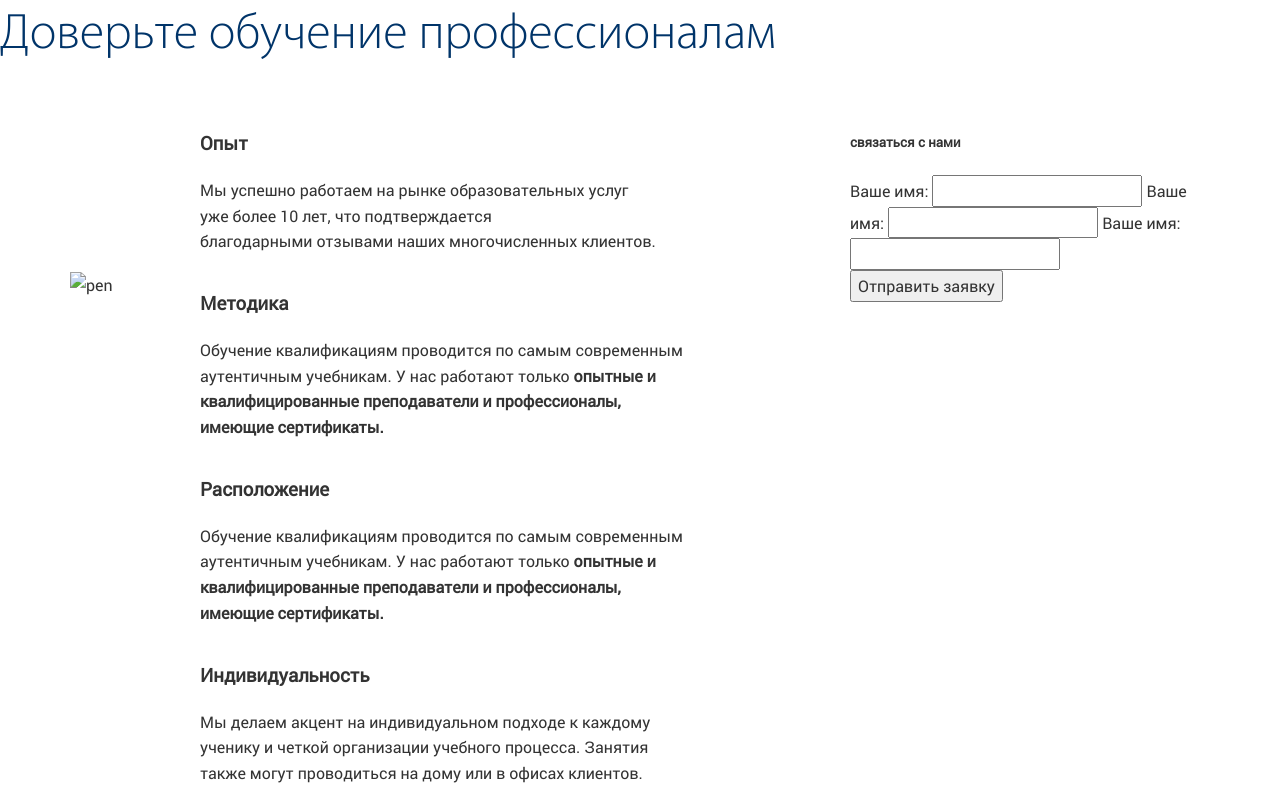
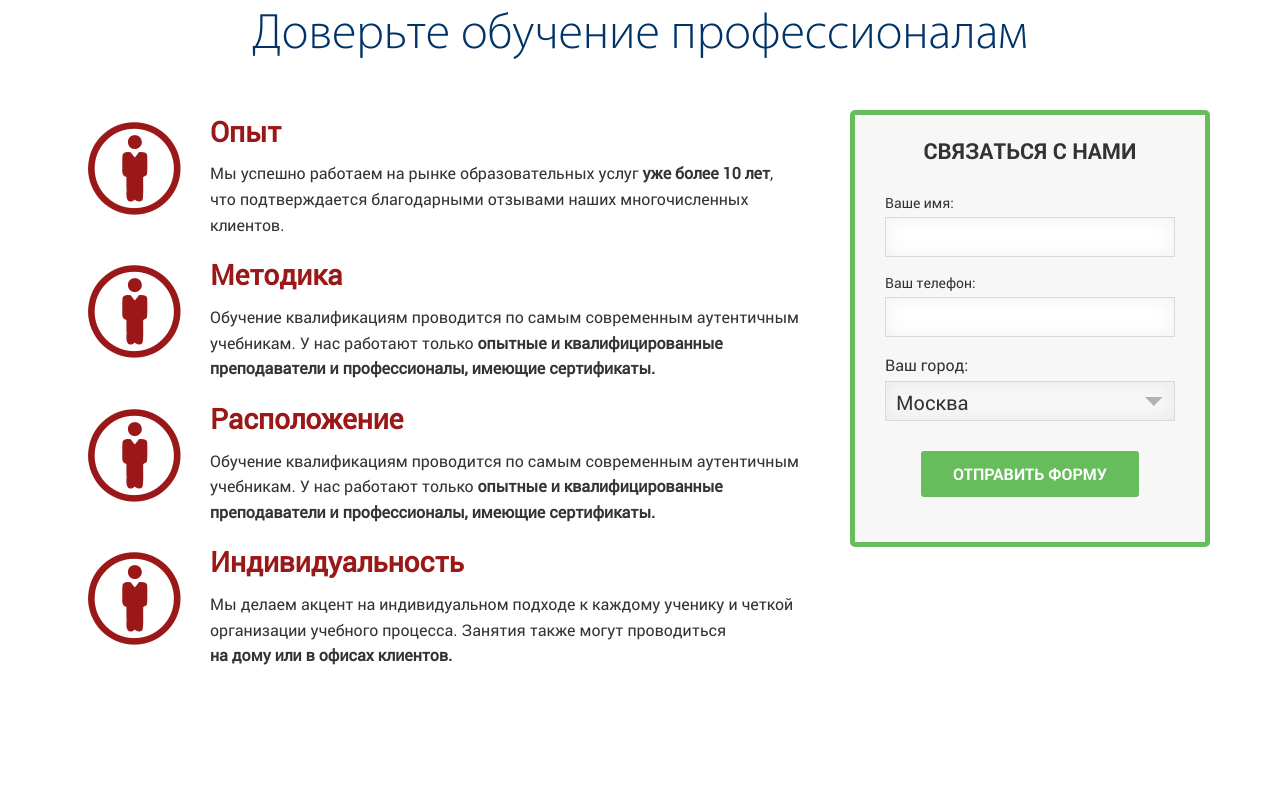
Before and after one commit to A1daris/proCourse, a plain HTML site: page index.html in a window 1280 px wide. Shown: the part 980-1784 px from the top of the page. Drawn offline with nearby package versions, Linux system fonts and the light colour scheme; files whose address does not match are found by name.

Commit message:
section 'profy', desctop and mobile

```diff
--- a/css/media.css
+++ b/css/media.css
@@ -14,7 +14,9 @@
 
 /* Medium Devices, Desktops */
 @media only screen and (max-width : 992px) {
-
+form {
+	margin-top: 55px;
+}
 
 }
 
@@ -49,7 +51,13 @@
 	text-align: center;
 	padding-top: 20px;
 }
-
+.profy_item {
+	width: 100%;
+	text-align: center;
+}
+.prof h2 {
+	font-size: 30px;
+}
 }
 
 /* Custom, iPhone Retina */
--- a/css/sass/main.sass
+++ b/css/sass/main.sass
@@ -5,7 +5,10 @@ $green-color: #67bc5c
 
 .clearfix
 	clear: both
-
+body input:focus:required:invalid,
+body textarea:focus:required:invalid
+	color: red
+	box-shadow: $red-color 0 0 0 2px
 body
 	font-family: "RobotoRegular"
 	color: $text-color
@@ -15,6 +18,7 @@ body
 	position: relative
 	line-height: 1.6
 	-webkit-font-smoothing: antialised
+
 h1
 	margin-top: 70px
 	margin-bottom: 24px
@@ -28,6 +32,7 @@ section
 		h2, h3, p
 			color:#fff
 	h2
+		text-align: center
 		color: $blue-color
 		font-size: 50px
 		line-height: 56px
@@ -115,6 +120,8 @@ h2
 	font-family: "RobotoBold", sans-serif
 .btn_red
 	background-color: #9B1818
+.btn_green
+	background-color: $green_color
 .btn_wrap
 	text-align: right
 .tab_item .button
@@ -200,3 +207,57 @@ h2
 			i
 				position: relative
 				top: 3px
+.profy_img
+	i
+		font-size: 100px
+		line-height: 110px
+		color: $red-color
+.profy_text
+	h3
+		font-size: 28px
+		color: $red-color
+		margin:	0
+	p
+		margin-top: 6px
+form
+	background-color: #f7f7f7
+	padding: 25px 30px
+	border: $green-color 5px solid
+	border-radius: 5px
+	h2
+		text-transform: uppercase
+		margin-top: 0
+		font-family: "RobotoBold", sans-serif
+		font-size: 22px
+		color: $text-color
+		line-height: 22px
+		margin-bottom: 30px
+	label
+		display: block
+		margin-bottom: 5px
+		font-size: 14px
+		margin-bottom: 15px
+	input,
+	select
+		display: inline-block
+		line-height: 40px
+		height: 40px
+		border: 1px solid #D9d9d9
+		box-shadow: 0 0 20px rgba(0,0,0, .06) inset
+		width: 100%
+		display: block
+		text-indent: 10px
+		font-size: 20px
+		margin-top: 3px
+		&:focus
+			box-shadow: $green-color 0 0 0 2px
+			border-radius: 2px
+			border-color: $green-color
+	select
+		background: url(../img/select.svg) no-repeat right -15px center
+		appearance: none
+	button
+	 border: 0
+	.button_wrap
+		text-align: center
+		margin: 30px 0 20px
--- a/index.html
+++ b/index.html
@@ -110,64 +110,71 @@
 		</div>
 	</div>
 </section>
-
-
-
-
-<section>
-	<h2>Доверьте обучение профессионалам</h2>
+<section class="prof">
 	<div class="container">
 		<div class="row">
+			<h2>Доверьте обучение профессионалам</h2>
 			<div class="col-md-8">
-				<div class="pref_wrap">
-					<div class="row">
-						<div class="pref_item">
-							<div class="col-md-2"><div class="item_img_wrap"><img src="img/pen.png" alt="pen"></div></div>
-							<div class="col-md-8"><div class="item_content"><h3>Опыт</h3>
-							<p>Мы успешно работаем на рынке образовательных услуг уже более 10 лет, что подтверждается благодарными отзывами наших многочисленных клиентов.</strong></p></div></div>
+				<div class="row">
+					<div class="profy_item сol-md-12 col-sm-12 col-xs-6">
+						<div class="col-md-2 col-sm-3 profy_img">
+							<i class="my my_f"></i>
+						</div>
+						<div class="col-md-10 col-sm-9 profy_text"><h3>Опыт</h3>
+								<p>Мы успешно работаем на рынке образовательных услуг <strong>уже более 10 лет</strong>, что подтверждается благодарными отзывами наших многочисленных клиентов.</p>
 						</div>
 					</div>
-					<div class="row">
-					<div class="pref_item">
-						<div class="col-md-2"><div class="item_img_wrap"><img src="img/.png" alt="pen"></div></div>
-						<div class="col-md-8"><div class="item_content"><h3>Методика</h3>
-						<p>Обучение квалификациям проводится по самым современным аутентичным учебникам. У нас работают только <strong>опытные и квалифицированные преподаватели и профессионалы, имеющие сертификаты.</strong></p></div></div>
-					</div>
-				</div>
-				<div class="row">
-					<div class="pref_item">
-						<div class="col-md-2"><div class="item_img_wrap"><img src="img/map.png" alt="pen"></div></div>
-						<div class="col-md-8"><div class="item_content"><h3>Расположение</h3>
-						<p>Обучение квалификациям проводится по самым современным аутентичным учебникам. У нас работают только <strong>опытные и квалифицированные преподаватели и профессионалы, имеющие сертификаты.</strong></p></div></div>
-					</div>
-				</div>
-				<div class="row">
-					<div class="pref_item">
-						<div class="col-md-2"><div class="item_img_wrap"><img src="img/man.png" alt="pen"></div></div>
-						<div class="col-md-8"><div class="item_content"><h3>Индивидуальность</h3>
-						<p>Мы делаем акцент на индивидуальном подходе к каждому ученику и четкой организации учебного процесса. Занятия также могут проводиться на дому или в офисах клиентов.</strong></p></div></div>
+					<div class="profy_item сol-md-12 col-sm-12 col-xs-6">
+						<div class="col-md-2 col-sm-3 profy_img">
+							<i class="my my_f"></i>
+						</div>
+						<div class="col-md-10 col-sm-9 profy_text"><h3>Методика</h3>
+							<p>Обучение квалификациям проводится по самым современным аутентичным учебникам. У нас работают только <strong>опытные и квалифицированные преподаватели и профессионалы, имеющие сертификаты.</strong></p></div>
 					</div>
 				</div>
 
+				<div class="row">
+					<div class="profy_item сol-md-12 col-sm-12 col-xs-6">
+						<div class="col-md-2 col-sm-3 profy_img">
+							<i class="my my_f"></i>
+						</div>
+						<div class="col-md-10 col-sm-9 profy_text"><h3>Расположение</h3>
+							<p>Обучение квалификациям проводится по самым современным аутентичным учебникам. У нас работают только <strong>опытные и квалифицированные преподаватели и профессионалы, имеющие сертификаты.</strong></p></div>
+					</div>
+					<div class="profy_item сol-md-12 col-sm-12 col-xs-6">
+						<div class="col-md-2 col-sm-3 profy_img">
+							<i class="my my_f"></i>
+						</div>
+						<div class="col-md-10 col-sm-9 profy_text"><h3>Индивидуальность</h3>
+							<p>Мы делаем акцент на индивидуальном подходе к каждому ученику и четкой организации учебного процесса. Занятия также могут проводиться<strong> на дому или в офисах клиентов.</strong></p>
+						</div>
+					</div>
 				</div>
 			</div>
+
 			<div class="col-md-4">
-				<div class="form_wrap">
-					<h5>связаться с нами</h5>
+				<form>
+					<h2>связаться с нами</h2>
 					<label>
 						<span>Ваше имя:</span>
-						<input type="text" required>
+						<input type="text" name="name" required/>
 					</label>
 					<label>
-						<span>Ваше имя:</span>
-						<input type="text" required>
+						<span>Ваш телефон:</span>
+						<input type="text" name="phone" required/>
 					</label>
+					<span>Ваш город:</span>
 					<label>
-						<span>Ваше имя:</span>
-						<input type="text" required>
+						<select name="city">
+							<option>Москва</option>
+							<option>Карагада</option>
+						</select>
 					</label>
-					<button>Отправить заявку</button>
-				</div>
+					<div class="button_wrap">
+						<button class="button btn_green">Отправить форму</button>
+					</div>
+
+				</form>
 			</div>
 		</div>
 	</div>
```
Also changed, not shown: css/main.css, img/select.svg (added).
